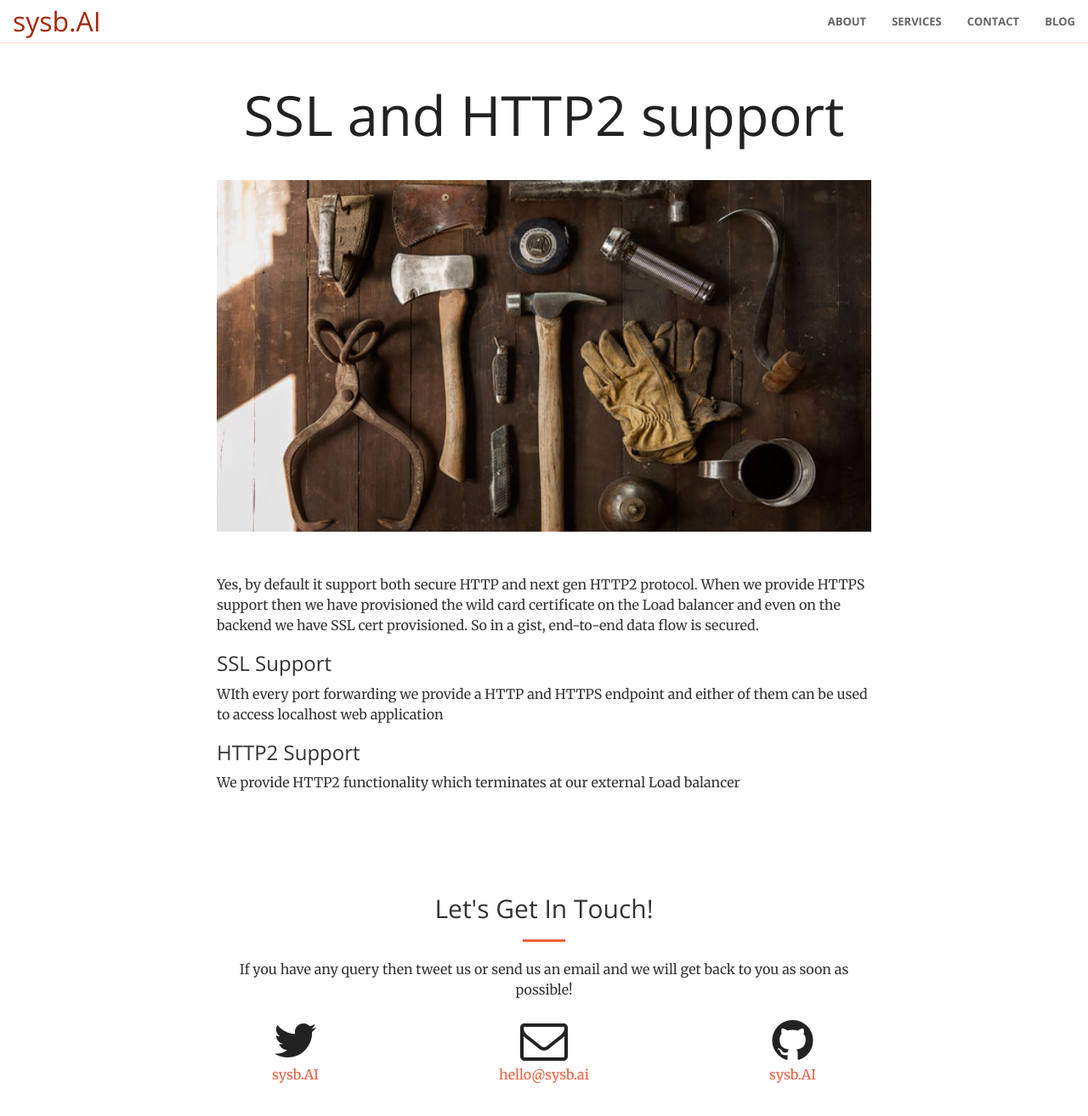
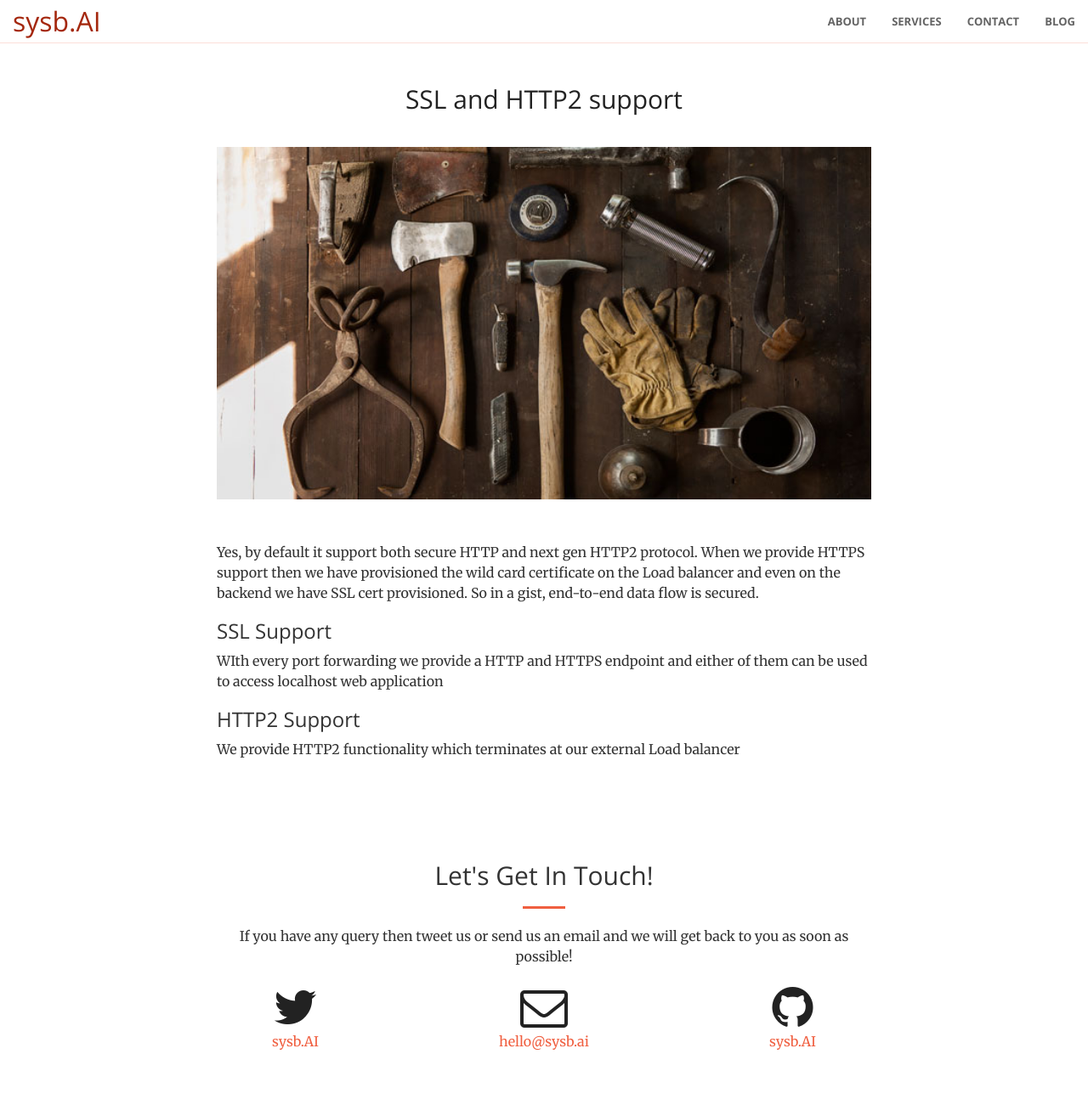
Before and after one commit to usama7628674/sysb.AI, a Jekyll site: the page built from _posts/2020-02-08-ssl-and-http2-support.md, in a window 1280 px wide and 1397 px high. Shown: the top 1314 px of the window at 85% size. Built offline with Jekyll 4.4.1, drawn with Linux system fonts in a browser that asks for light colours.

Commit message:
changed page title heading

```diff
--- a/_includes/post_content.html
+++ b/_includes/post_content.html
@@ -1,6 +1,6 @@
 <!-- In CSS an id is prefixed by #, a class is prefixed by ., and an element has no prefix at all. -->
 <div class="header post_header">
-    <h1 class="section-heading">{{ page.title }}</h1>
+    <h2 class="section-heading">{{ page.title }}</h2>
 </div>
 
 <section class="post_content_box center container">
```
